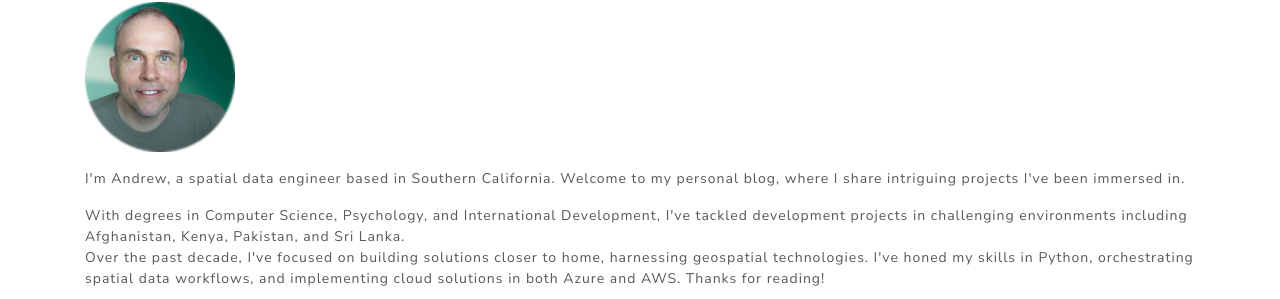
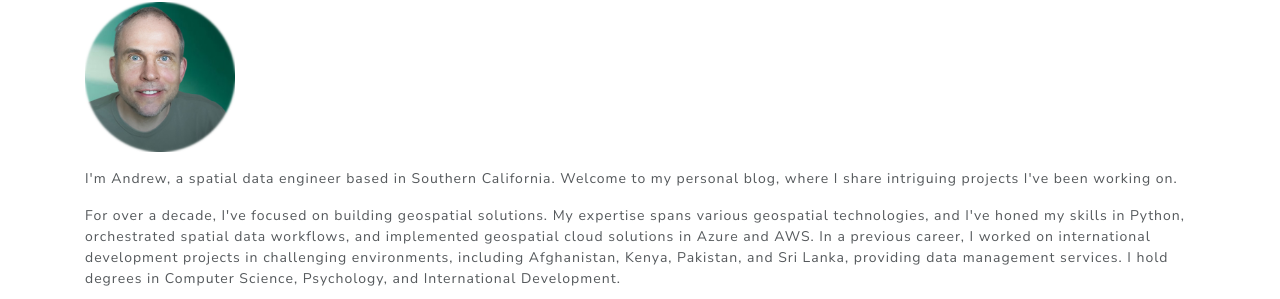
Before and after one commit to 44digits/44digits.github.io, a plain HTML site: page pages/about/index.html in a window 1280 px wide. Shown: the part 276-575 px from the top of the page. Drawn offline with Linux system fonts and the light colour scheme.

Commit message:
updated about description

```diff
--- a/pages/about/index.html
+++ b/pages/about/index.html
@@ -15,9 +15,9 @@
 <meta property="og:site_name" content="44digits">
 <meta property="og:title" content="About">
 <meta property="og:url" content="http://44digits.com/pages/about/">
-<meta property="og:description" content="I'm Andrew, a spatial data engineer based in Southern California. Welcome to my
-personal blog, where I share intriguing projects I've been immersed in.
-With degrees in Computer Science, Psychology, an">
+<meta property="og:description" content="I'm Andrew, a spatial data engineer based in Southern California.
+Welcome to my personal blog, where I share intriguing projects I've been working on.
+For over a decade, I've focused on building geosp">
 <meta property="og:type" content="article">
 <meta property="article:published_time" content="2023-09-15T16:58:55-07:00">
 </head>
@@ -78,16 +78,16 @@ bg-dark
 
     </header><div class="e-content entry-content" itemprop="articleBody text">
     <p><img src="../../selfi.png" alt="Andrew" width="150"></p>
-<p>I'm Andrew, a spatial data engineer based in Southern California. Welcome to my
-personal blog, where I share intriguing projects I've been immersed in.</p>
-<p>With degrees in Computer Science, Psychology, and International Development,
-I've tackled development projects in challenging environments including Afghanistan,
-Kenya, Pakistan, and Sri Lanka.<br>
-Over the past decade, I've focused on building solutions closer to home,
-harnessing geospatial technologies. I've honed my skills in Python,
-orchestrating spatial data workflows, and implementing cloud solutions in both
-Azure and AWS.
-Thanks for reading!</p>
+<p>I'm Andrew, a spatial data engineer based in Southern California.
+Welcome to my personal blog, where I share intriguing projects I've been working on.</p>
+<p>For over a decade, I've focused on building geospatial solutions.
+My expertise spans various geospatial technologies, and I've honed my skills in Python,
+orchestrated spatial data workflows, and implemented geospatial cloud solutions in Azure and AWS.
+In a previous career, I worked on international development projects in
+challenging environments, including Afghanistan, Kenya, Pakistan, and Sri
+Lanka, providing data management services.
+I hold degrees in Computer Science, Psychology, and International Development.</p>
+<p>Thanks for reading!</p>
 <p><a href="https://www.linkedin.com/in/andrewross44/"><img src="../../linkedin_icon.png" alt="linkedin" width="40"></a>
 
 <a href="https://github.com/44digits"><img src="../../github_icon.png" alt="github" width="40"></a>
```
Also changed, not shown: 1 other file.
